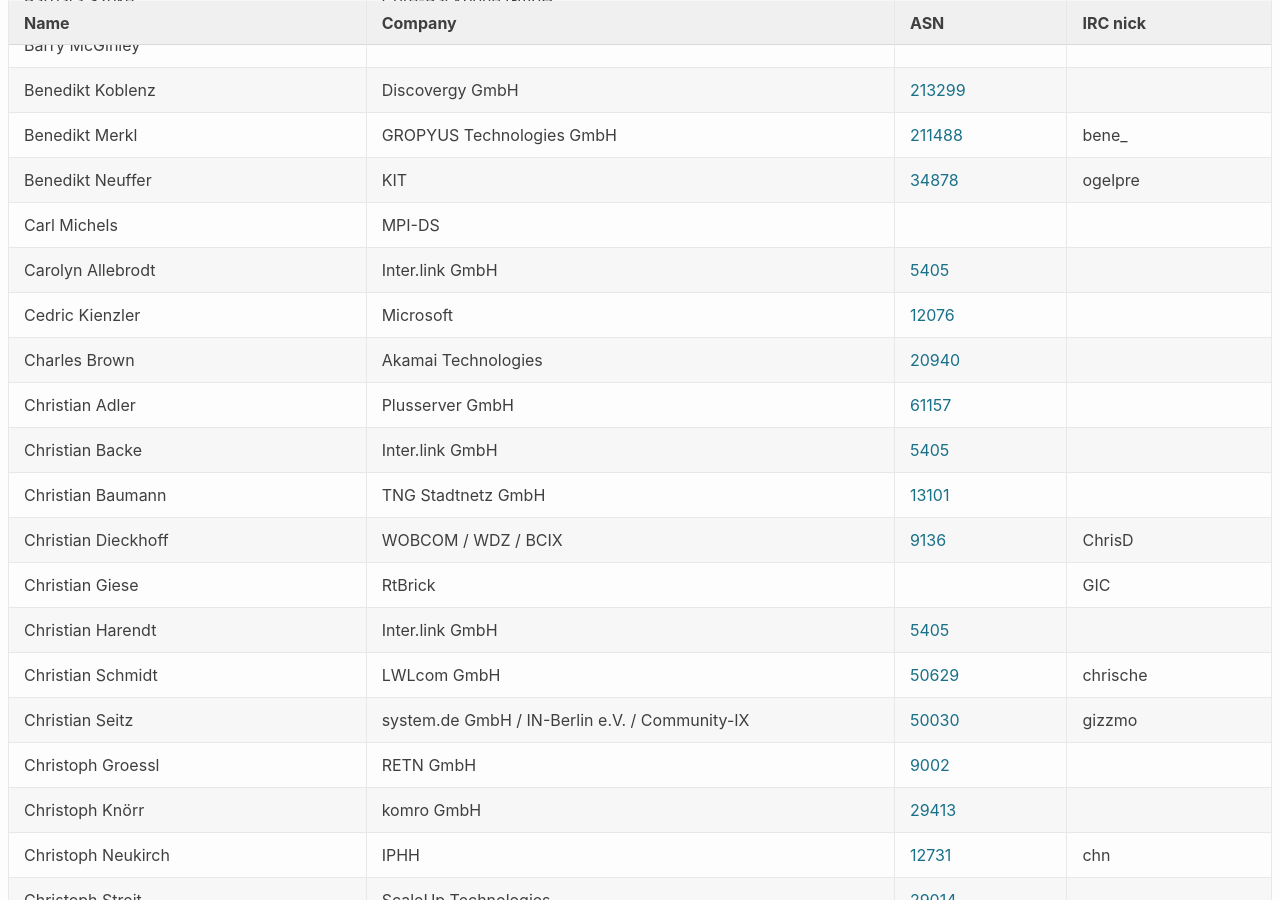
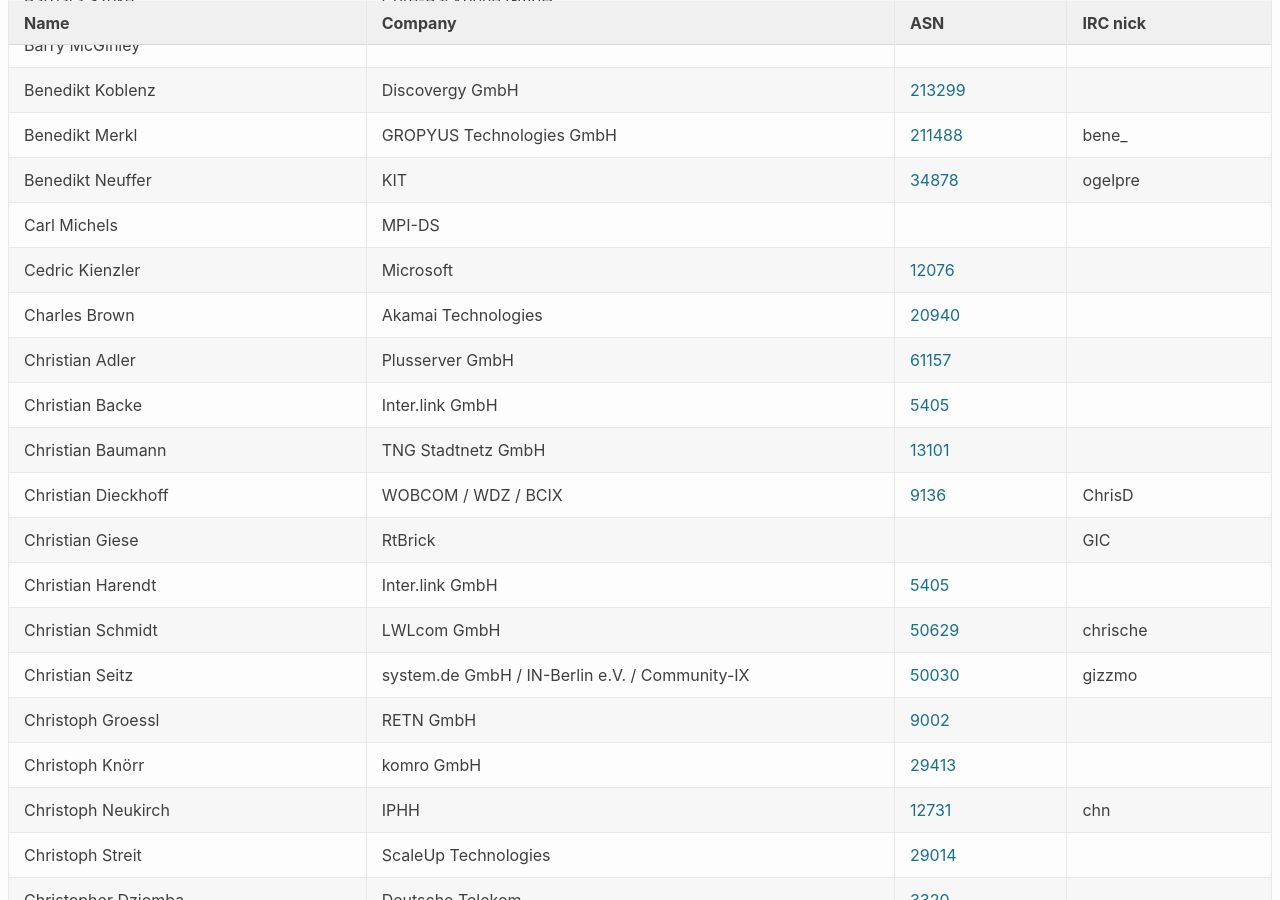
Before and after one commit to denog/pretix-attendeelist, a Jekyll site: the page built from denog14/index.md, in a window 1280 px wide and 900 px high, scrolled down 1324 px. Built offline with Jekyll 4.4.1, drawn with Linux system fonts in a browser that asks for light colours.

Commit message:
Latest data: Tue Nov  8 13:57:17 UTC 2022

```diff
--- a/_data/attendees_denog14_onsite.json
+++ b/_data/attendees_denog14_onsite.json
@@ -184,12 +184,6 @@
     "company": "MPI-DS",
     "irc": null,
     "asn": null
-  },
-  {
-    "name": "Carolyn Allebrodt",
-    "company": "Inter.link GmbH",
-    "irc": null,
-    "asn": "5405"
   },
   {
     "name": "Cedric Kienzler",
```
